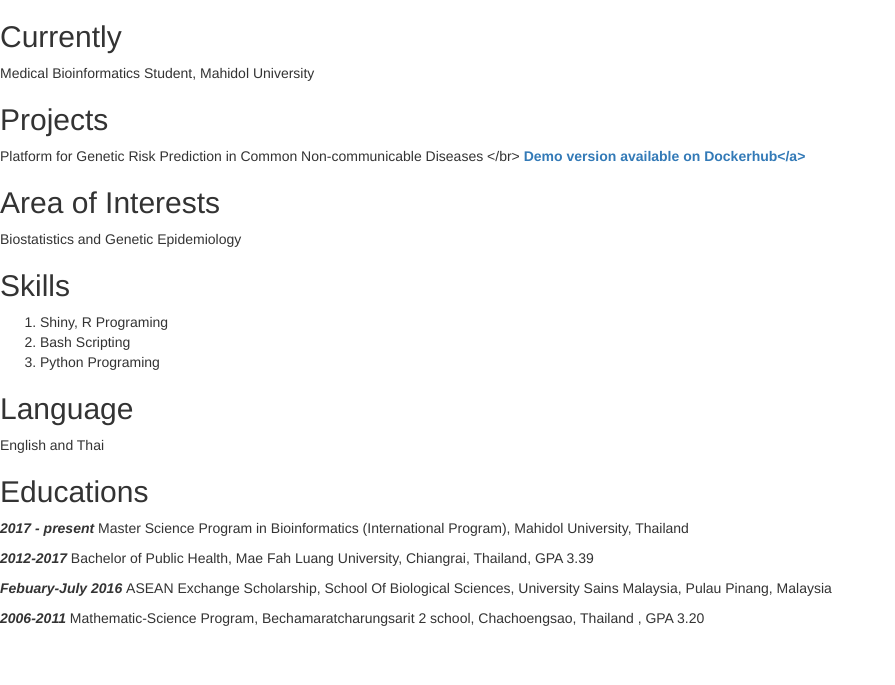
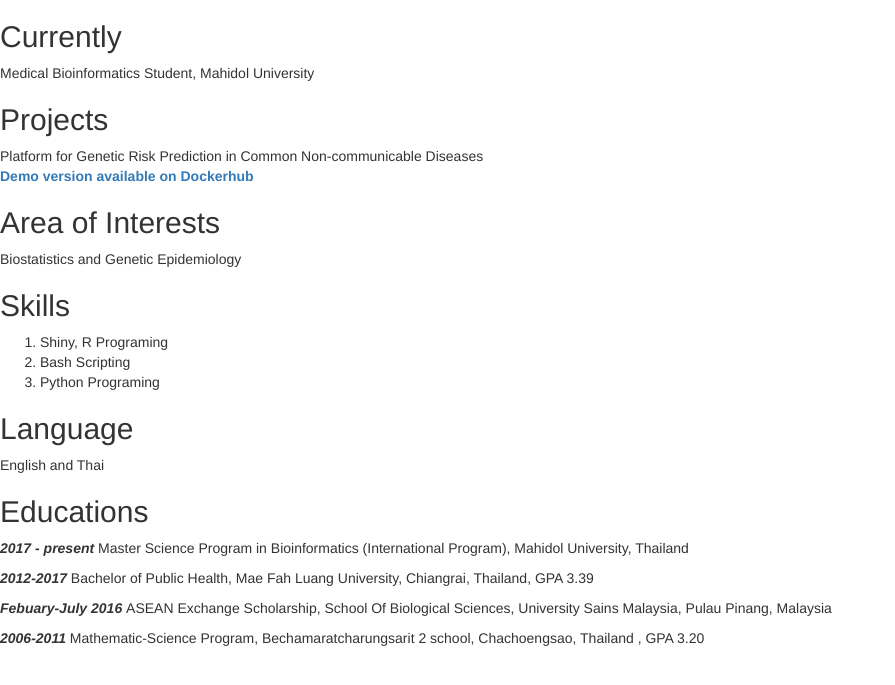
Before and after one commit to kittisaktaoma/yCV, a Jekyll site: the page built from _posts/2019-03-22-cv.md, in a window 1280 px wide. Shown: the top 685 px of the page, without its empty margins (0-895 px from the left). Built offline with Jekyll 4.4.1, drawn with Linux system fonts in a browser that asks for light colours; nearby versions of some CDN libraries; our own code applies the rules of GitHub Pages for plain Markdown files.

Commit message:
Update 2019-03-22-cv.md

```diff
--- a/_posts/2019-03-22-cv.md
+++ b/_posts/2019-03-22-cv.md
@@ -3,8 +3,8 @@
 ## Currently
 Medical Bioinformatics Student, Mahidol University
 ## Projects
-Platform for Genetic Risk Prediction in Common Non-communicable Diseases </br>
-<a href="https://hub.docker.com/u/kittisak1803"><strong>Demo version available on Dockerhub<strong></a>
+Platform for Genetic Risk Prediction in Common Non-communicable Diseases <br>
+<a href="https://hub.docker.com/u/kittisak1803"><strong>Demo version available on Dockerhub</strong></a>
 ## Area of Interests
 Biostatistics and Genetic Epidemiology
 
```
